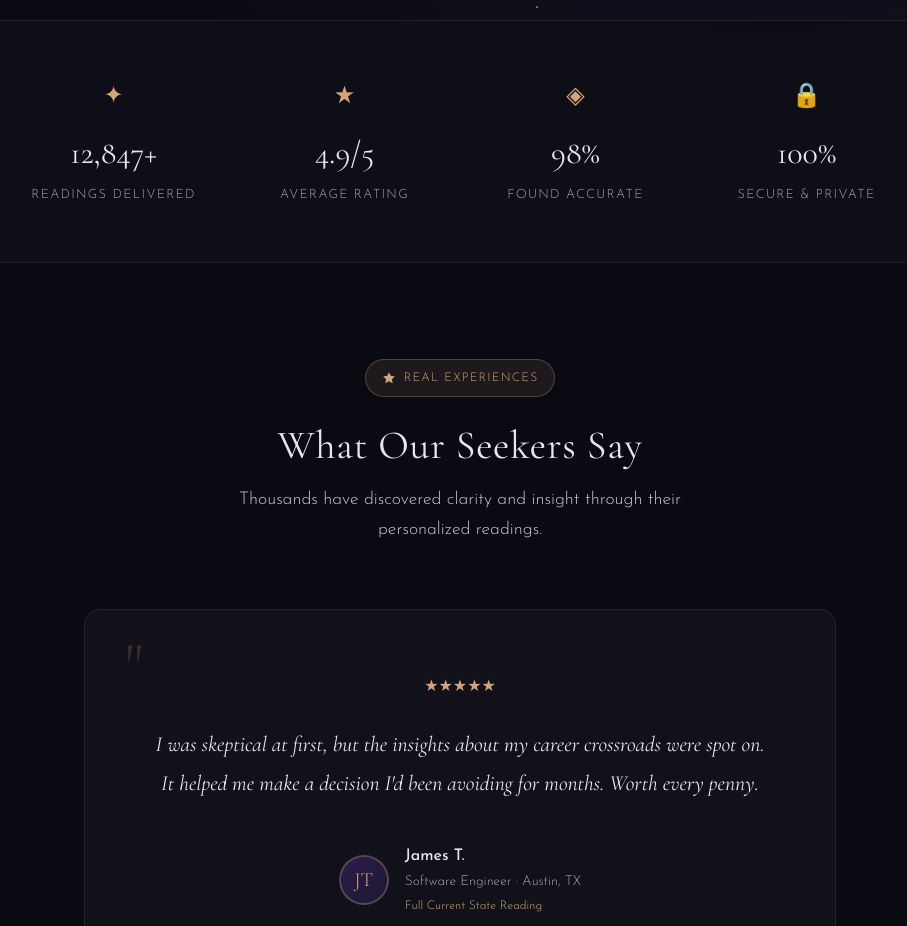
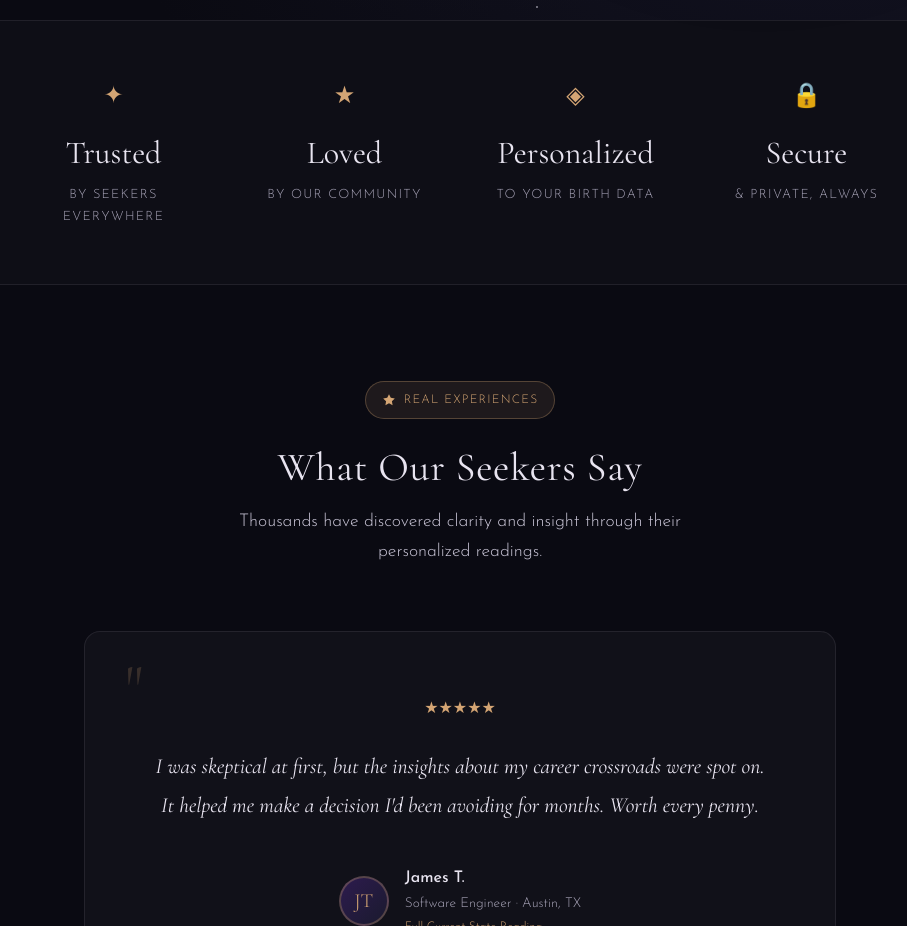
Before and after one commit to lecorbeaured/ORACELIS, a website: page index.html in a window 1280 px wide. Shown: the part 780-1706 px from the top of the page, without its empty margins (180-1087 px from the left). Drawn offline with nearby package versions, Linux system fonts and the light colour scheme.

Commit message:
Remove remaining fabricated trust numbers (meta description + trust bar + FAQ accuracy claim)

```diff
--- a/index.html
+++ b/index.html
@@ -6,7 +6,7 @@
 
   <!-- Primary SEO -->
   <title>ORACELIS - Free Personalized Spiritual Reading | Discover Your Life Path</title>
-  <meta name="description" content="Get your free personalized spiritual reading based on your birth date. Discover your hidden patterns, life challenges, and path to success. Trusted by 12,000+ seekers. Instant results.">
+  <meta name="description" content="Get your free personalized spiritual reading based on your birth date. Discover your hidden patterns, life challenges, and path to success. Instant results.">
   <meta name="keywords" content="spiritual reading, personalized reading, life path, self discovery, birth date reading, free spiritual guidance, life purpose, personal growth">
   <meta name="author" content="ORACELIS">
   <meta name="robots" content="index, follow">
@@ -57,7 +57,7 @@
         "name": "How accurate are the readings?",
         "acceptedAnswer": {
           "@type": "Answer",
-          "text": "98% of users report finding their reading accurate or very accurate. Our system draws on numerological patterns, birth-date energy mapping, and spiritual archetypes refined across thousands of readings."
+          "text": "Many people find real resonance in their reading. Our system draws on numerological patterns, birth-date energy mapping, and spiritual archetypes to create something personal to you — readings are meant for reflection and self-discovery rather than as objective fact, so how strongly one lands can vary from person to person."
         }
       },
       {
@@ -155,10 +155,10 @@
   <section class="trust-stats">
     <div class="container">
       <div class="trust-stats-grid">
-        <div class="trust-stat fade-in-up"><div class="trust-stat-icon">✦</div><div class="trust-stat-value">12,847+</div><div class="trust-stat-label">Readings Delivered</div></div>
-        <div class="trust-stat fade-in-up delay-1"><div class="trust-stat-icon">★</div><div class="trust-stat-value">4.9/5</div><div class="trust-stat-label">Average Rating</div></div>
-        <div class="trust-stat fade-in-up delay-2"><div class="trust-stat-icon">◈</div><div class="trust-stat-value">98%</div><div class="trust-stat-label">Found Accurate</div></div>
-        <div class="trust-stat fade-in-up delay-3"><div class="trust-stat-icon">🔒</div><div class="trust-stat-value">100%</div><div class="trust-stat-label">Secure & Private</div></div>
+        <div class="trust-stat fade-in-up"><div class="trust-stat-icon">✦</div><div class="trust-stat-value">Trusted</div><div class="trust-stat-label">By Seekers Everywhere</div></div>
+        <div class="trust-stat fade-in-up delay-1"><div class="trust-stat-icon">★</div><div class="trust-stat-value">Loved</div><div class="trust-stat-label">By Our Community</div></div>
+        <div class="trust-stat fade-in-up delay-2"><div class="trust-stat-icon">◈</div><div class="trust-stat-value">Personalized</div><div class="trust-stat-label">To Your Birth Data</div></div>
+        <div class="trust-stat fade-in-up delay-3"><div class="trust-stat-icon">🔒</div><div class="trust-stat-value">Secure</div><div class="trust-stat-label">& Private, Always</div></div>
       </div>
     </div>
   </section>
@@ -287,7 +287,7 @@
         </details>
         <details style="background: rgba(255,255,255,0.04); border: 1px solid rgba(138,43,226,0.25); border-radius: 12px; overflow: hidden;">
           <summary style="padding: 1.25rem 1.5rem; cursor: pointer; color: #f0f0ff; font-size: 1.05rem; font-weight: 600; list-style: none; display: flex; justify-content: space-between; align-items: center;">How accurate are the readings? <span style="color: #c084fc; font-size: 1.3rem; flex-shrink: 0;">+</span></summary>
-          <div style="padding: 0 1.5rem 1.25rem; color: rgba(240,240,255,0.75); line-height: 1.7; font-size: 0.95rem;">98% of users report finding their reading accurate or very accurate. Our system draws on numerological patterns, birth-date energy mapping, and spiritual archetypes refined across thousands of readings. Results resonate most when you approach with openness and reflection.</div>
+          <div style="padding: 0 1.5rem 1.25rem; color: rgba(240,240,255,0.75); line-height: 1.7; font-size: 0.95rem;">Many people find real resonance in their reading. Our system draws on numerological patterns, birth-date energy mapping, and spiritual archetypes to create something personal to you. Readings are meant for reflection and self-discovery rather than as objective fact, so results resonate most when you approach with openness.</div>
         </details>
         <details style="background: rgba(255,255,255,0.04); border: 1px solid rgba(138,43,226,0.25); border-radius: 12px; overflow: hidden;">
           <summary style="padding: 1.25rem 1.5rem; cursor: pointer; color: #f0f0ff; font-size: 1.05rem; font-weight: 600; list-style: none; display: flex; justify-content: space-between; align-items: center;">What do you do with my email and birth date? <span style="color: #c084fc; font-size: 1.3rem; flex-shrink: 0;">+</span></summary>
```
